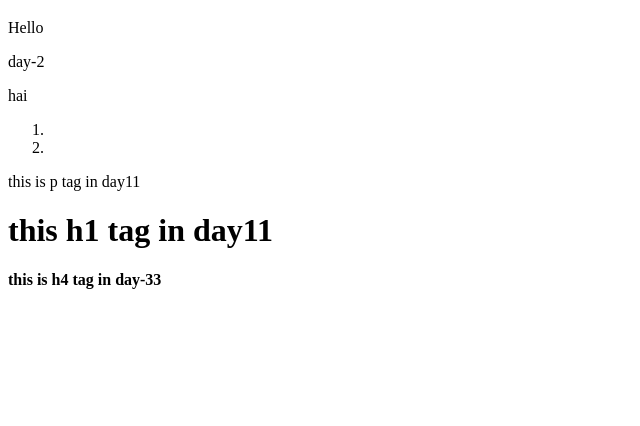
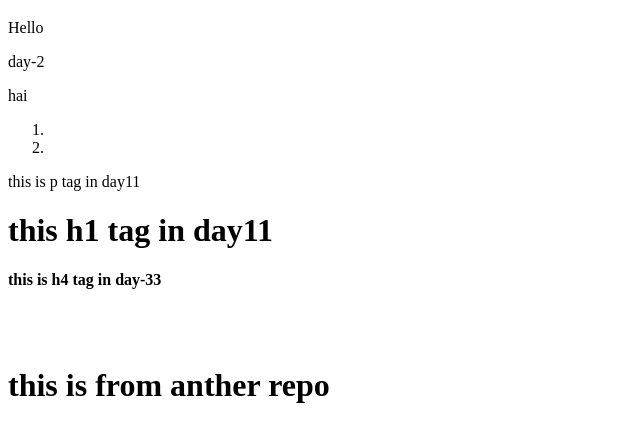
Before and after one commit to Rajesh-07-P/myrepo, a plain HTML site: page index.html in a window 1280 px wide. Shown: the part 491-917 px from the top of the page, without its empty margins (0-640 px from the left). Before the commit the page ends 801 px from the top, so only its background shows below. Drawn offline with Linux system fonts and the light colour scheme.

Commit message:
Update index.html

```diff
--- a/index.html
+++ b/index.html
@@ -44,5 +44,8 @@
     <p>this is p tag in day11</p>
     <h1>this h1 tag in day11</h1>
     <h4>this is h4 tag in day-33</h4>
+    <br>
+    </br>
+    <h1>this is from anther repo</h1>
 </body>
 </html>
```
